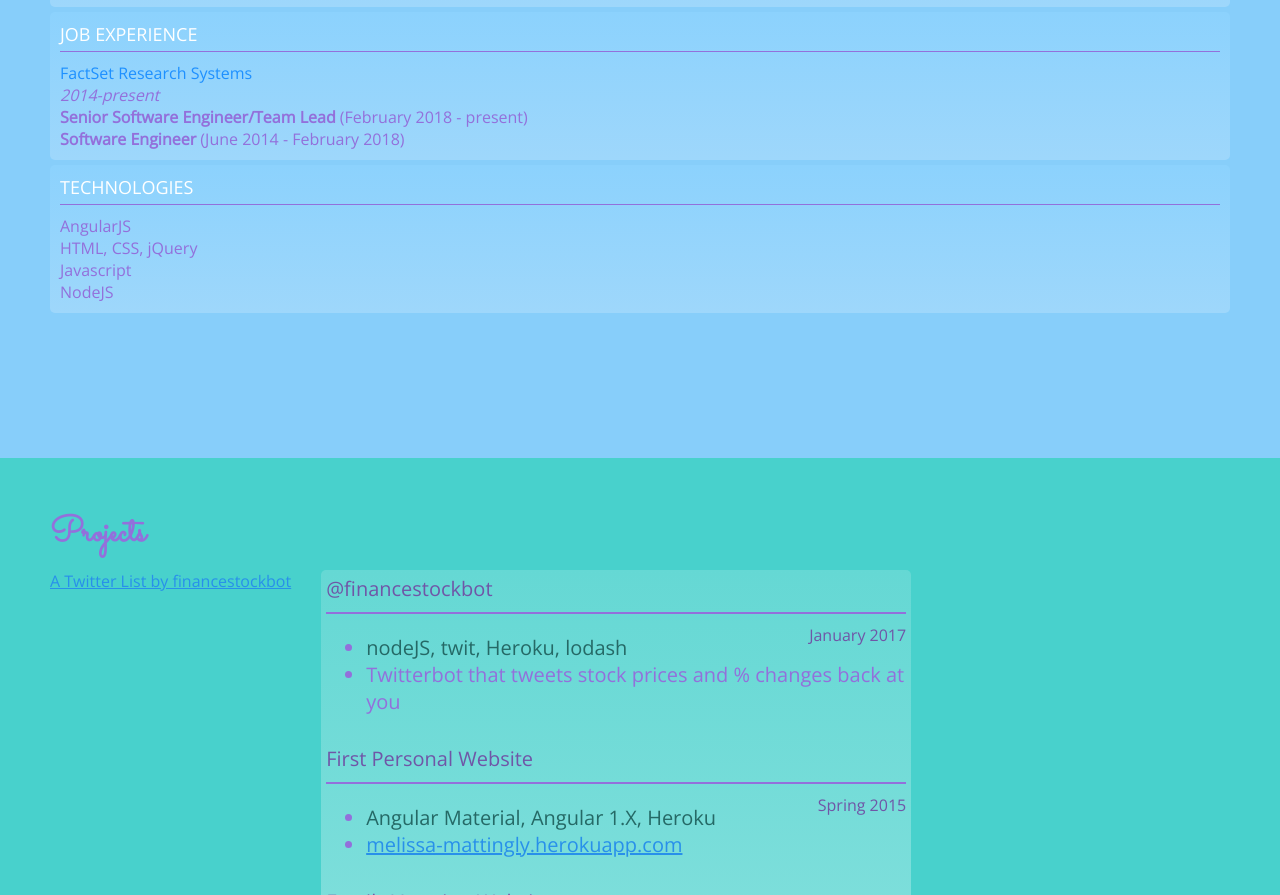
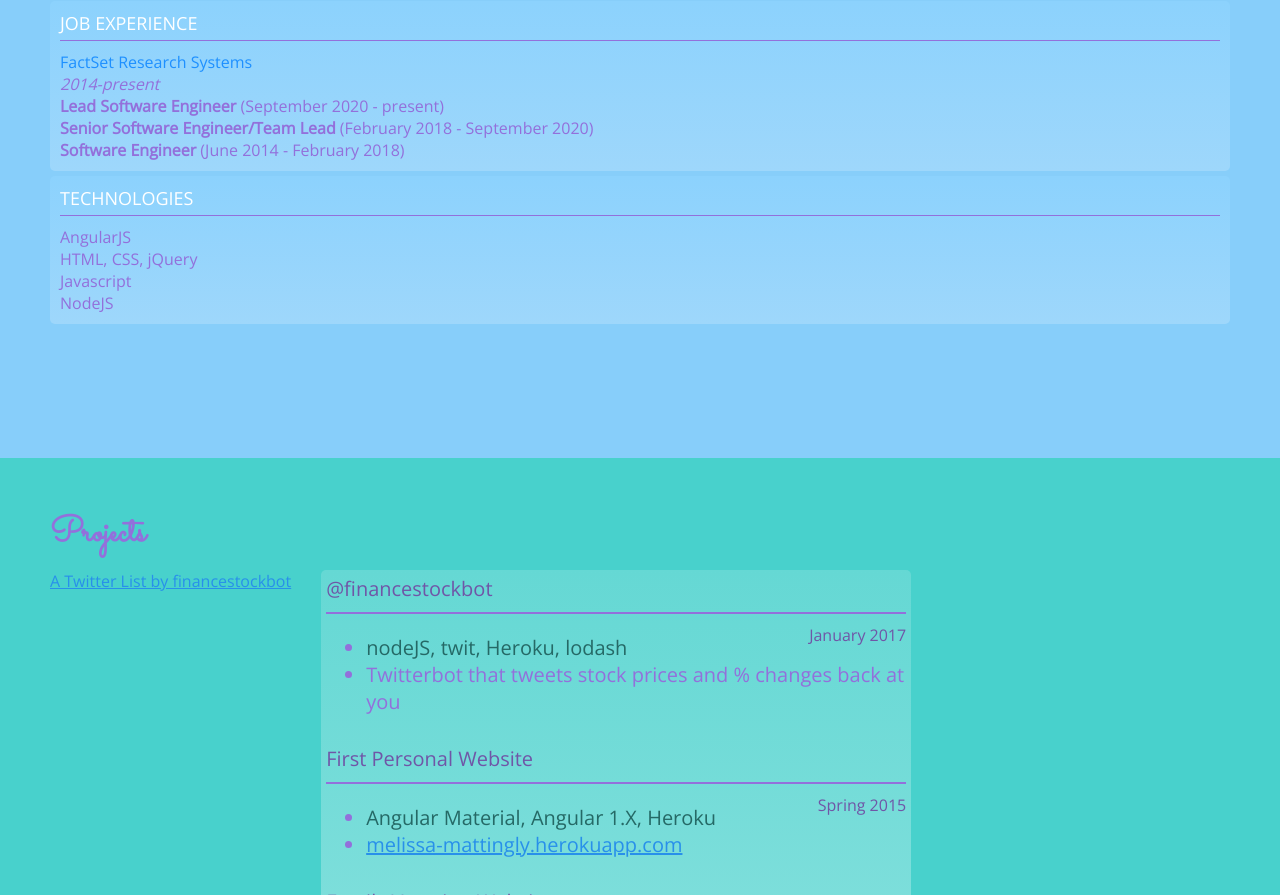
Before and after one commit to mmoconnor23/melissamattingly, a website: page index.html in a window 1280 px wide. Shown: the part 1092-1987 px from the top of the page. Drawn offline with nearby package versions, Linux system fonts and the light colour scheme.

Commit message:
feat(fds): update roles

```diff
--- a/templates/tech.html
+++ b/templates/tech.html
@@ -11,7 +11,8 @@
       <p class="tech-title">JOB EXPERIENCE</p>
       <p><a class="factset-font" href="www.factset.com">FactSet Research Systems</a>
       <p><em>2014-present</em>
-      <p><strong>Senior Software Engineer/Team Lead</strong> (February 2018 - present)
+      <p><strong>Lead Software Engineer</strong> (September 2020 - present)
+      <p><strong>Senior Software Engineer/Team Lead</strong> (February 2018 - September 2020)
       <p><strong>Software Engineer</strong> (June 2014 - February 2018)
     </div>
     <div class="tech-background-sub">
```
